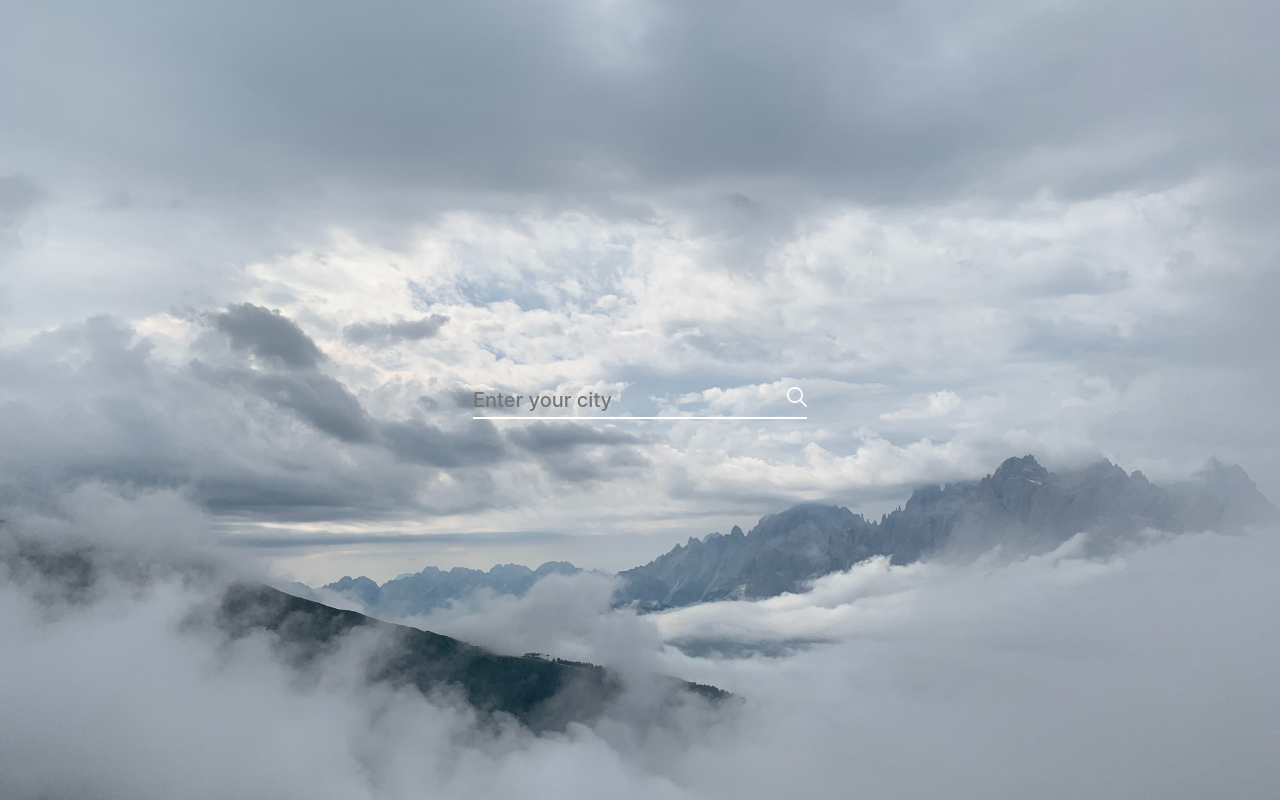
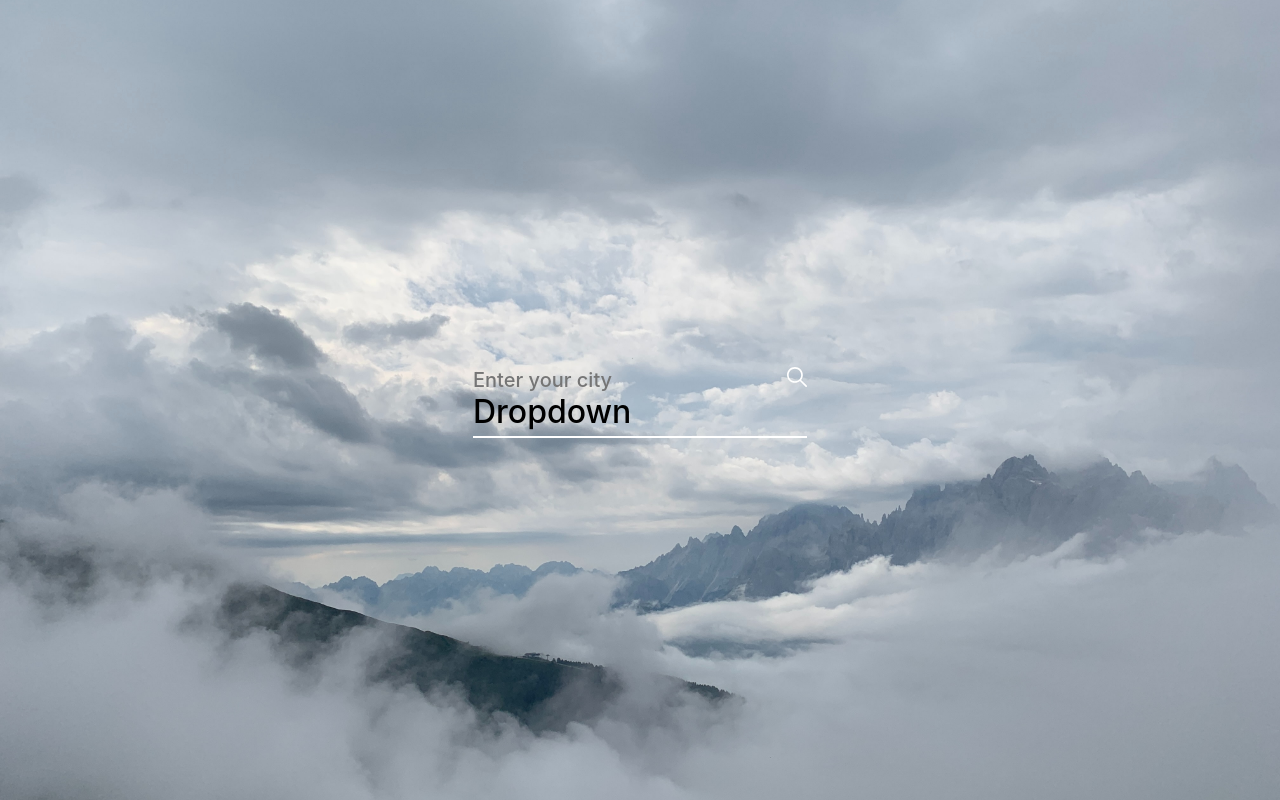
Before and after one commit to karyma-dev/react-weather-app, a React app: page / in a window 1280 px wide. Built offline with nearby package versions, Linux system fonts and the light colour scheme.

Commit message:
Add starter dropdown component for countries

```diff
--- a/package.json
+++ b/package.json
@@ -4,7 +4,7 @@
   "description": "",
   "main": "index.js",
   "scripts": {
-    "start": "webpack-dev-server --open --config webpack.dev.js" ,
+    "start": "webpack-dev-server --open --config webpack.dev.js",
     "build": "webpack --config webpack.prod.js",
     "test": "jest"
   },
@@ -47,6 +47,7 @@
     "webpack-merge": "^5.7.3"
   },
   "dependencies": {
+    "axios": "^0.21.1",
     "react": "^17.0.2",
     "react-dom": "^17.0.2",
     "react-router-dom": "^5.2.0",
--- /dev/null
+++ b/src/components/CountryDropdown.tsx
@@ -0,0 +1,17 @@
+import React from 'react'
+
+const CountryDropdown = () => {
+    // navigator.geolocation.getCurrentPosition((location) => {
+    //     const { latitude, longitude } = location.coords
+
+    //     axios
+    //         .get(
+    //             `http://api.openweathermap.org/geo/1.0/reverse?lat=${latitude}&lon=${longitude}&limit=5&appid=${api_key}`
+    //         )
+    //         .then((res) => console.log(res))
+    // })
+
+    return <h1>Dropdown</h1>
+}
+
+export default CountryDropdown
--- a/src/components/SearchBar.tsx
+++ b/src/components/SearchBar.tsx
@@ -1,7 +1,10 @@
-import React from 'react'
+import React, { useState } from 'react'
 import { useHistory } from 'react-router-dom'
 import styled from 'styled-components'
+import axios from 'axios'
+
 import SearchIcon from '../assets/icons/SearchIcon'
+import CountryDropdown from './CountryDropdown'
 
 const Form = styled.form`
     padding: 5px 0;
@@ -17,7 +20,7 @@ const Input = styled.input`
 `
 
 const SearchBar = () => {
-    let history = useHistory()
+    const history = useHistory()
     const onSubmit = (e: any) => {
         e.preventDefault()
 
@@ -28,6 +31,7 @@ const SearchBar = () => {
         <Form onSubmit={onSubmit}>
             <Input placeholder="Enter your city" />
             <SearchIcon />
+            <CountryDropdown />
         </Form>
     )
 }
--- a/src/pages/WeatherPage.tsx
+++ b/src/pages/WeatherPage.tsx
@@ -4,8 +4,6 @@ import Background from '../components/Background'
 const WeatherPage = ({ match }: any) => {
     const { country, city } = match.params
 
-    console.log({ country, city })
-
     return <Background>Weather Page</Background>
 }
 
```
Also changed, not shown: 1 other file (tests, documents, lock files or other folders).
